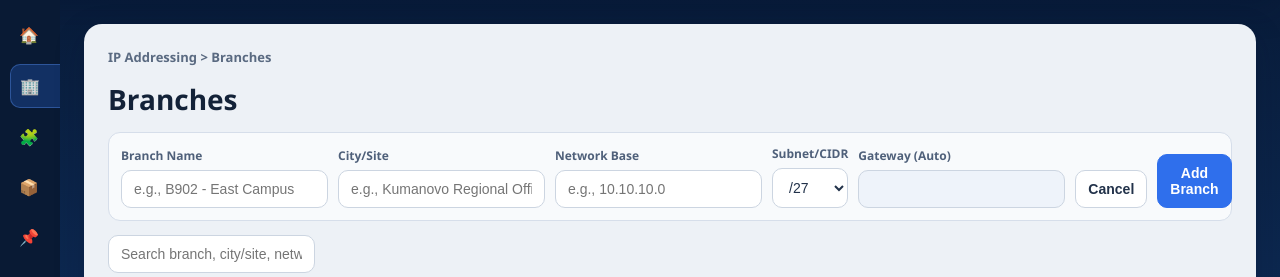
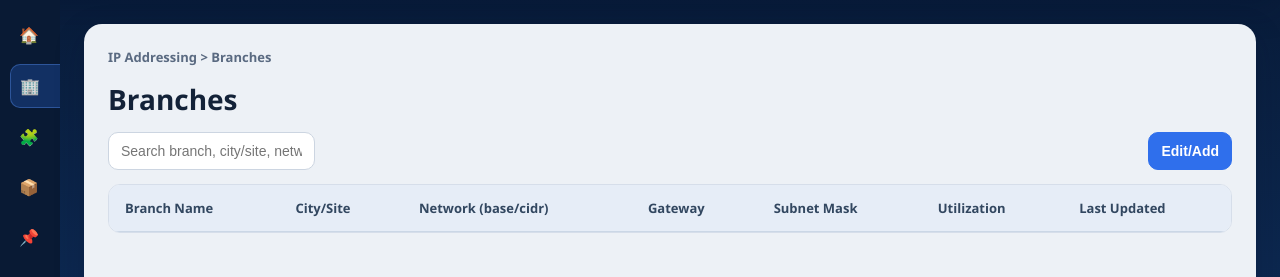
Before and after one commit to Shzari/Shzari, a Flask app: template templates/ip_addressing.html in a window 1280 px wide. Shown: the part 64-341 px from the top of the page. Run offline with Flask 3, Linux system fonts and the light colour scheme; the template is opened without the code that fills it: most values are stand-ins (such as "Sample title", 1, 10 or a date in 2020); lists and menus that the app fills with data are empty.

Commit message:
Move branch add/delete controls into Edit/Add popup

```diff
--- a/templates/ip_addressing.html
+++ b/templates/ip_addressing.html
@@ -18,15 +18,23 @@
     .breadcrumb{color:var(--muted);font-size:13px;font-weight:600}.title{margin:0;font-size:28px}
     .toolbar{display:flex;justify-content:space-between;gap:12px;flex-wrap:wrap}.left,.right{display:flex;gap:10px;align-items:center;flex-wrap:wrap}
     .input,.select,.btn{border:1px solid #ccd5e1;border-radius:10px;background:#fff;color:#22324a;padding:10px 12px;font-size:14px}.btn{font-weight:600;cursor:pointer}.btn.pri{background:var(--pri);border-color:var(--pri);color:#fff}
-    .inline-form{display:grid;grid-template-columns:1.3fr 1.2fr 1.2fr .8fr 1.2fr auto auto;gap:10px;align-items:end;background:var(--soft);border:1px solid #d6deea;border-radius:12px;padding:12px}
-    .inline-form .field{display:flex;flex-direction:column;gap:6px}.field label{font-size:12px;color:#4f607a;font-weight:700}.gw-read{background:#eef3fa}
+    .field label{font-size:12px;color:#4f607a;font-weight:700}.gw-read{background:#eef3fa}
     .err{color:#9b1c1c;background:#ffe3e3;border:1px solid #ffc7c7;border-radius:10px;padding:8px 10px;font-weight:600;font-size:13px}
+    .branch-modal-backdrop{position:fixed;inset:0;background:rgba(8,18,39,.46);display:none;align-items:center;justify-content:center;z-index:50;padding:20px}
+    .branch-modal-backdrop.show{display:flex}
+    .branch-modal{width:min(980px,96vw);background:#eef3fa;color:#22324a;border-radius:16px;border:1px solid #d6deea;box-shadow:var(--shadow);padding:18px;display:grid;gap:14px}
+    .branch-modal .head{display:flex;justify-content:space-between;align-items:center;gap:12px}
+    .branch-grid{display:grid;grid-template-columns:1.3fr 1.2fr 1.2fr .8fr 1.2fr;gap:10px;align-items:end}
+    .branch-grid .field{display:flex;flex-direction:column;gap:6px}
+    .delete-row{display:grid;grid-template-columns:1fr auto;gap:10px;align-items:end}
+    .section-title{font-size:13px;color:#445a77;font-weight:700;margin:0}
+    @media(max-width:1200px){.branch-grid{grid-template-columns:repeat(2,minmax(180px,1fr))}.delete-row{grid-template-columns:1fr}}
     .table-wrap{background:var(--soft);border:1px solid #d6deea;border-radius:12px;overflow:auto}table{width:100%;border-collapse:separate;border-spacing:0;min-width:980px}
     th{position:sticky;top:0;background:#e6edf7;color:#324760;text-align:left;padding:14px 16px;font-size:13px;border-bottom:1px solid #cbd7e6}td{padding:12px 16px;border-bottom:1px solid #dde5f1;background:#f9fbfd;color:#253a53}tbody tr:hover td{background:#eef4ff}
     .click{color:#2b63d6;cursor:pointer;text-decoration:underline;font-weight:700}.track{height:9px;border-radius:999px;background:#dbe4ef;display:inline-block;width:150px;overflow:hidden;margin-right:8px;vertical-align:middle}.fill{height:100%}.g{background:var(--ok)}.y{background:var(--warn)}.r{background:var(--bad)}
     .summary{background:#f7fafd;border:1px solid #d6deea;border-radius:12px;padding:14px 16px;display:grid;grid-template-columns:repeat(auto-fit,minmax(170px,1fr));gap:10px}.summary b{display:block;font-size:12px;color:#4f607a}
     .status{font-weight:700}.free{color:#3e6ea8}.assigned{color:#0c7a43}.hidden{display:none!important}
-    @media(max-width:1200px){.inline-form{grid-template-columns:repeat(2,minmax(180px,1fr))}}
+
   </style>
   <script>
     let branches = [];
@@ -57,6 +65,39 @@
       branches=seedFromServer(); saveBranches();
     }
     function saveBranches(){ localStorage.setItem(STORE_KEY, JSON.stringify(branches)); }
+    function openBranchManager(){
+      clearInlineError();
+      refreshDeleteBranchOptions();
+      setGatewayPreview();
+      const modal=document.getElementById('branchManagerModal');
+      if(modal) modal.classList.add('show');
+    }
+    function closeBranchManager(){
+      const modal=document.getElementById('branchManagerModal');
+      if(modal) modal.classList.remove('show');
+      cancelInline();
+    }
+    function refreshDeleteBranchOptions(){
+      const sel=document.getElementById('deleteBranchSelect');
+      if(!sel) return;
+      const current=sel.value;
+      const opts=['<option value="">-- Select Branch --</option>'].concat(branches.map(b=>`<option value="${b.id}">${b.name} (${b.networkBase}/${b.cidr})</option>`));
+      sel.innerHTML=opts.join('');
+      if(current && branches.some(b=>b.id===current)) sel.value=current;
+    }
+    function deleteSelectedBranch(){
+      clearInlineError();
+      const sel=document.getElementById('deleteBranchSelect');
+      if(!sel || !sel.value) return showInlineError('Select a branch to delete from the dropdown list.');
+      const target=sel.value;
+      const before=branches.length;
+      branches=branches.filter(b=>b.id!==target);
+      if(branches.length===before) return showInlineError('Selected branch was not found.');
+      saveBranches();
+      refreshDeleteBranchOptions();
+      renderList();
+    }
+
 
     function setGatewayPreview(){
       const base=document.getElementById('addBase').value.trim();
@@ -80,7 +121,7 @@
       if(doesSubnetOverlap(branches,base,cidr)) return showInlineError('Subnet overlaps an existing branch subnet.');
       const gen=makeIpRows(base,cidr);
       branches.push({id:`b-${Date.now()}`,name,site,networkBase:base,cidr,subnetMask:cidrToMask(cidr),gateway:gen.gateway,broadcast:gen.broadcast,createdAt:nowStamp(),updatedAt:nowStamp(),ipRows:gen.ipRows});
-      saveBranches(); document.getElementById('addBranchForm').reset(); setGatewayPreview(); renderList();
+      saveBranches(); document.getElementById('addBranchForm').reset(); setGatewayPreview(); refreshDeleteBranchOptions(); renderList();
     }
     function cancelInline(){ document.getElementById('addBranchForm').reset(); clearInlineError(); setGatewayPreview(); }
 
@@ -171,19 +212,46 @@
       <main class="content">
         <section id="listView" class="panel">
           <div class="breadcrumb">IP Addressing > Branches</div><h1 class="title">Branches</h1>
-          <form id="addBranchForm" class="inline-form">
-            <div class="field"><label>Branch Name</label><input id="addName" class="input" placeholder="e.g., B902 - East Campus"></div>
-            <div class="field"><label>City/Site</label><input id="addSite" class="input" placeholder="e.g., Kumanovo Regional Office"></div>
-            <div class="field"><label>Network Base</label><input id="addBase" class="input" placeholder="e.g., 10.10.10.0"></div>
-            <div class="field"><label>Subnet/CIDR</label><select id="addCidr" class="select"><option>/27</option><option>/26</option><option>/28</option></select></div>
-            <div class="field"><label>Gateway (Auto)</label><input id="addGateway" class="input gw-read" readonly></div>
-            <button type="button" class="btn" onclick="cancelInline()">Cancel</button>
-            <button type="submit" class="btn pri">Add Branch</button>
-          </form>
+          <div class="toolbar">
+            <div class="left"><input id="listSearch" class="input" placeholder="Search branch, city/site, network..."></div>
+            <div class="right"><button class="btn pri" type="button" onclick="openBranchManager()">Edit/Add</button></div>
+          </div>
           <div id="inlineErr" class="err hidden"></div>
-          <div class="toolbar"><div class="left"><input id="listSearch" class="input" placeholder="Search branch, city/site, network..."></div></div>
           <div class="table-wrap"><table><thead><tr><th>Branch Name</th><th>City/Site</th><th>Network (base/cidr)</th><th>Gateway</th><th>Subnet Mask</th><th>Utilization</th><th>Last Updated</th></tr></thead><tbody id="branchesBody"></tbody></table></div>
         </section>
+
+
+
+        <div id="branchManagerModal" class="branch-modal-backdrop" onclick="if(event.target===this){closeBranchManager();}">
+          <div class="branch-modal" role="dialog" aria-modal="true" aria-label="Edit/Add Branches">
+            <div class="head">
+              <h3 style="margin:0;">Edit/Add Branches</h3>
+              <button class="btn" type="button" onclick="closeBranchManager()">Close</button>
+            </div>
+
+            <p class="section-title">Add Branch</p>
+            <form id="addBranchForm" class="branch-grid">
+              <div class="field"><label>Branch Name</label><input id="addName" class="input" placeholder="e.g., B902 - East Campus"></div>
+              <div class="field"><label>City/Site</label><input id="addSite" class="input" placeholder="e.g., Kumanovo Regional Office"></div>
+              <div class="field"><label>Network Base</label><input id="addBase" class="input" placeholder="e.g., 10.10.10.0"></div>
+              <div class="field"><label>Subnet/CIDR</label><select id="addCidr" class="select"><option>/27</option><option>/26</option><option>/28</option></select></div>
+              <div class="field"><label>Gateway (Auto)</label><input id="addGateway" class="input gw-read" readonly></div>
+            </form>
+            <div class="right">
+              <button type="button" class="btn" onclick="cancelInline()">Cancel</button>
+              <button type="button" class="btn pri" onclick="addBranchInline(event)">Add Branch</button>
+            </div>
+
+            <p class="section-title">Delete Branch</p>
+            <div class="delete-row">
+              <div class="field">
+                <label>Select branch to delete</label>
+                <select id="deleteBranchSelect" class="select"></select>
+              </div>
+              <button type="button" class="btn" onclick="deleteSelectedBranch()">Delete Selected Branch</button>
+            </div>
+          </div>
+        </div>
 
         <section id="detailsView" class="panel hidden">
           <div id="detailsBreadcrumb" class="breadcrumb">IP Addressing > Branches</div>
```
